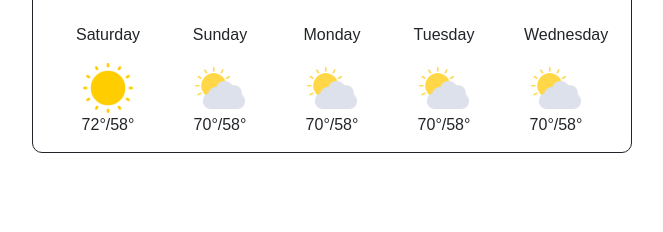
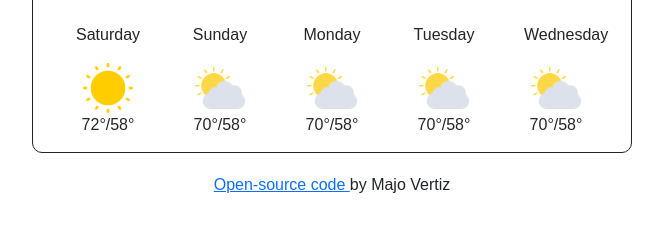
Before and after one commit to majovertiz/weather-app-project, a plain HTML site: page index.html in a window 1280 px wide. Shown: the part 192-424 px from the top of the page, without its empty margins (308-971 px from the left). Drawn offline with nearby package versions, Linux system fonts and the light colour scheme; no server answers.

Commit message:
add link to github

```diff
--- a/index.html
+++ b/index.html
@@ -102,6 +102,15 @@
         </div>
       </div>
     </div>
+    <footer>
+      <a
+        href="https://github.com/majovertiz/weather-app-project"
+        target="_blank"
+      >
+        Open-source code
+      </a>
+      by Majo Vertiz
+    </footer>
     <script src="src/script.js"></script>
   </body>
 </html>
--- a/src/styles.css
+++ b/src/styles.css
@@ -29,6 +29,10 @@ img {
   width: 50px;
 }
 
+footer {
+  text-align: center;
+}
+
 .main-container {
   margin: 20px auto;
   padding: 15px;
```
